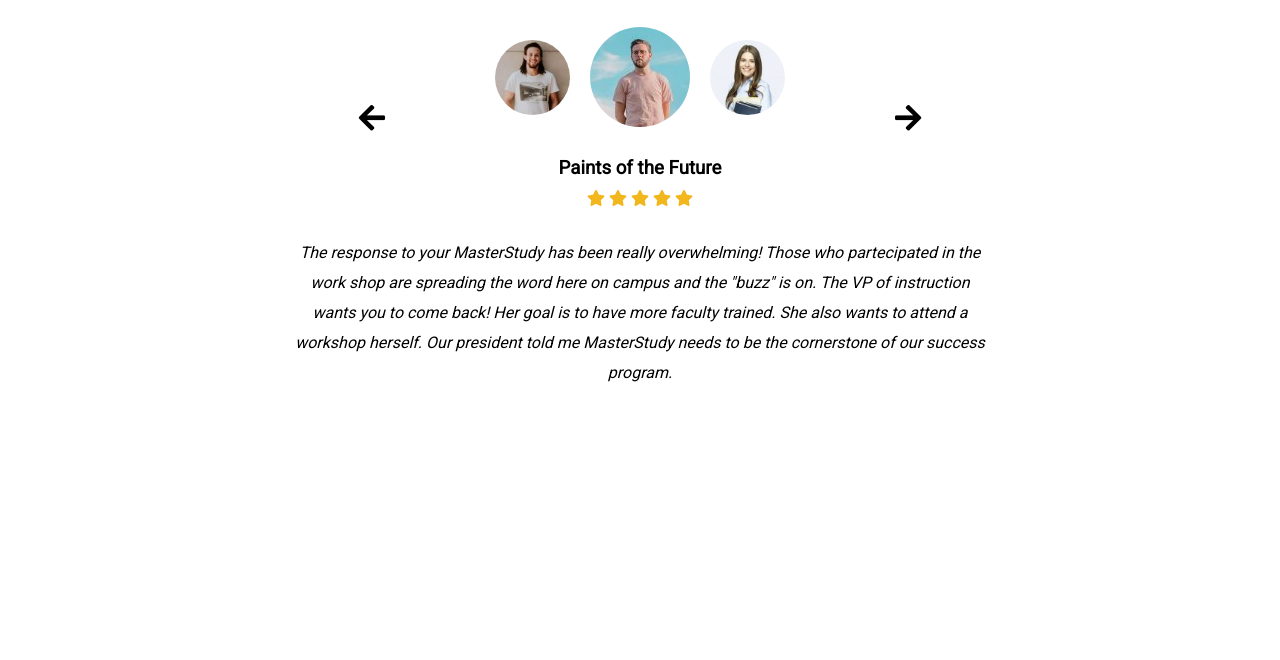
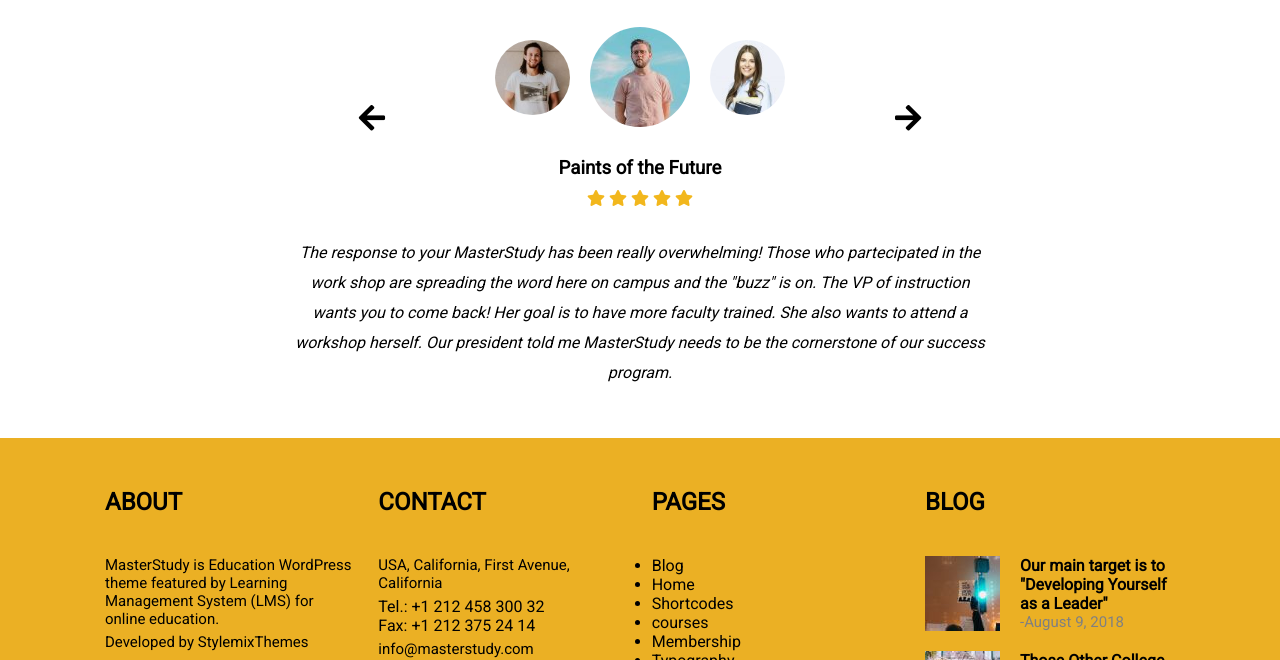
Before and after one commit to MarcoMihajlovic/proj-html-vuejs, a plain HTML site: page index.html in a window 1280 px wide. Shown: the part 3644-4304 px from the top of the page. Before the commit the page ends 4082 px from the top, so only its background shows below. Drawn offline with nearby package versions, Linux system fonts and the light colour scheme.

Commit message:
Sezione Footer Completata

```diff
--- a/css/style.css
+++ b/css/style.css
@@ -485,3 +485,62 @@
     line-height: 30px;
     margin-bottom: 50px;
 }
+
+footer {
+    width: 100%;
+    background-color: #ebb024;
+}
+
+.footerFlex {
+    display: flex;
+    flex-direction: row;
+    justify-content: space-between;
+}
+
+.footerWidth {
+    width: 250px;
+    padding: 50px 0;
+}
+
+.footerWidth > h2 {
+    margin-bottom: 40px;
+}
+
+.footerWidth > p {
+    font-size: 15px;
+    margin: 5px 0;
+}
+
+.about > i {
+    text-align: center;
+    margin: 10px 20px;
+}
+
+.about > i:hover {
+    color: white;
+    cursor: pointer;
+}
+
+.pages > ul > li:hover p {
+    color: white;
+    cursor: pointer;
+    text-decoration: underline;
+}
+
+.article {
+    display: flex;
+    justify-content: space-between;
+    align-items: flex-start;
+    height: 75px;
+    margin: 20px 0;
+}
+
+.article > img {
+    max-width: 75px;
+    margin-right: 20px;
+}
+
+.articleText > p {
+    color: grey;
+    font-size: 15px;
+}
--- a/index.html
+++ b/index.html
@@ -378,6 +378,45 @@
                 </div>
             </div>
             <!-- Fine sezione Students -->
+
+            <footer>
+                <div class="container footerFlex">
+                    <div class="about footerWidth">
+                        <h2>{{about.name}} </h2>
+                        <p>{{about.description}}</p>
+                        <p>{{about.developed}}</p>
+                        <i v-for="icon in about.icons" :class="icon"></i>
+                    </div>
+
+                    <div class="contact footerWidth">
+                        <h2>{{contact.name}}</h2>
+                        <p>{{contact.address}}</p>
+                        <span>{{contact.tel}}</span> <br>
+                        <span>{{contact.fax}}</span>
+                        <p>{{contact.mail}}</p>
+                    </div>
+
+                    <div class="pages footerWidth">
+                        <h2>{{pages.name}}</h2>
+                        <ul>
+                            <li v-for="page in pages.page"><p>{{page}}</p></li>
+                        </ul>
+                    </div>
+
+                    <div class="blog footerWidth">
+                        <h2>{{blog.name}}</h2>
+                        <div class="articles">
+                            <div v-for="article in blog.articles" class="article">
+                                <img :src="article.img" alt="">
+                                <div class="articleText">
+                                    <h4>{{article.title}}</h4>
+                                    <p>{{article.date}}</p>
+                                </div>
+                            </div>
+                        </div>
+                    </div>
+                </div>
+            </footer>
         </main>
     </div>
     <script src="js/script.js"></script>
--- a/js/script.js
+++ b/js/script.js
@@ -3,9 +3,49 @@
 
     data: {
         logo_path: "img/MasterStudy-1.svg",
+
         menu: ['Courses', 'Course Formats', 'Add Course', 'Pages', 'Demos'],
-        icons: ['fab fa-linkedin','fab fa-instagram', 'fab fa-twitter', 'fab fa-facebook']
+
+        icons: ['fab fa-linkedin','fab fa-instagram', 'fab fa-twitter', 'fab fa-facebook'],
+
+        about: {
+            name: 'ABOUT',
+            description: 'MasterStudy is Education WordPress theme featured by Learning Management System (LMS) for online education.',
+            developed: 'Developed by StylemixThemes',
+            icons: ['fab fa-facebook', 'fab fa-twitter', 'fab fa-instagram']
+        },
+
+        contact: {
+            name: 'CONTACT',
+            address: 'USA, California, First Avenue, California',
+            tel: 'Tel.: +1 212 458 300 32',
+            fax: 'Fax: +1 212 375 24 14',
+            mail: 'info@masterstudy.com'
+        },
+
+        pages: {
+            name: 'PAGES',
+            page: ['Blog', 'Home', 'Shortcodes', 'courses', 'Membership', 'Typography']
+        },
+
+        blog: {
+            name: 'BLOG',
+            articles: [
+                {
+                    img: 'img/photo-1517520287167-4bbf64a00d66-75x75.jpeg',
+                    title: 'Our main target is to "Developing Yourself as a Leader"',
+                    date: '-August 9, 2018'
+                },
+
+                {
+                    img: 'img/photo-1490376840453-5f616fbebe5b-75x75.jpeg',
+                    title: 'Those Other College Expenses You Aren\'t Thinking About',
+                    date: '-June 3, 2015'
+                }
+            ]
+        }
+
+
     }
 
-
 })
```
